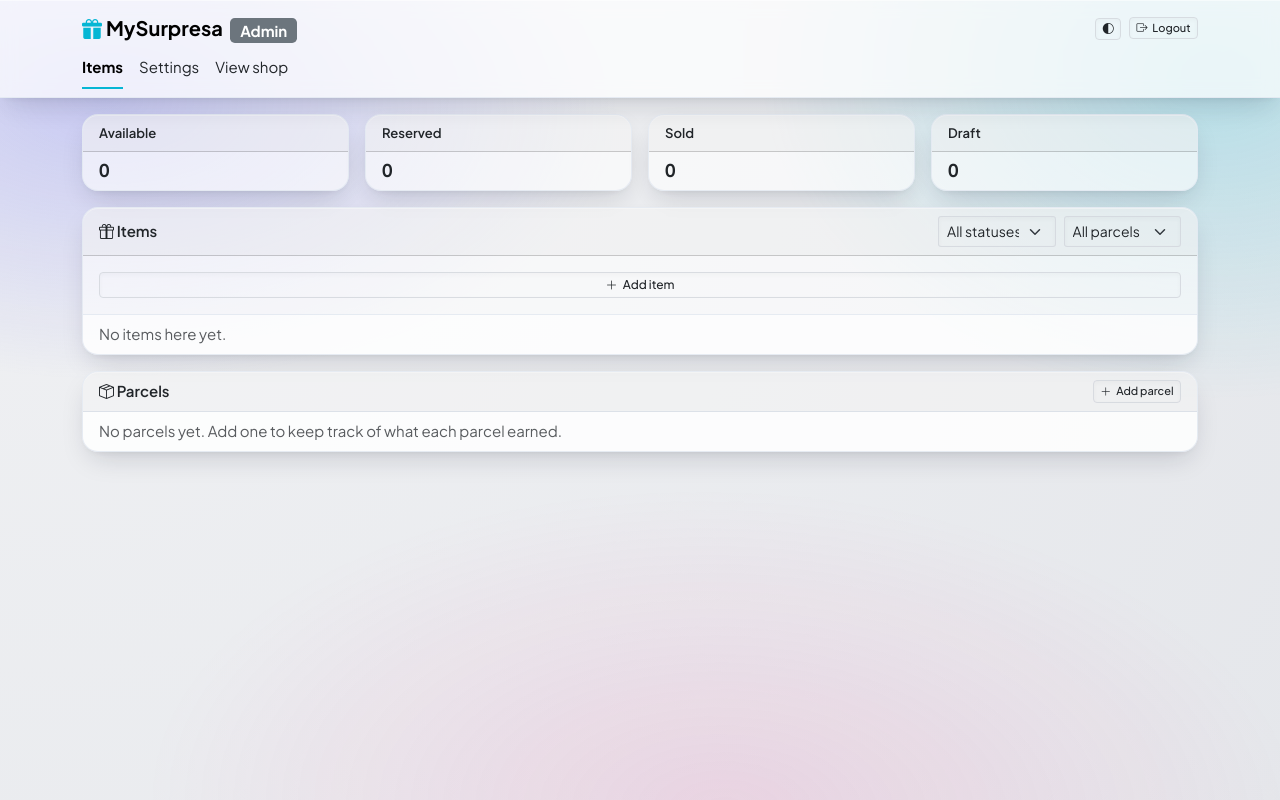
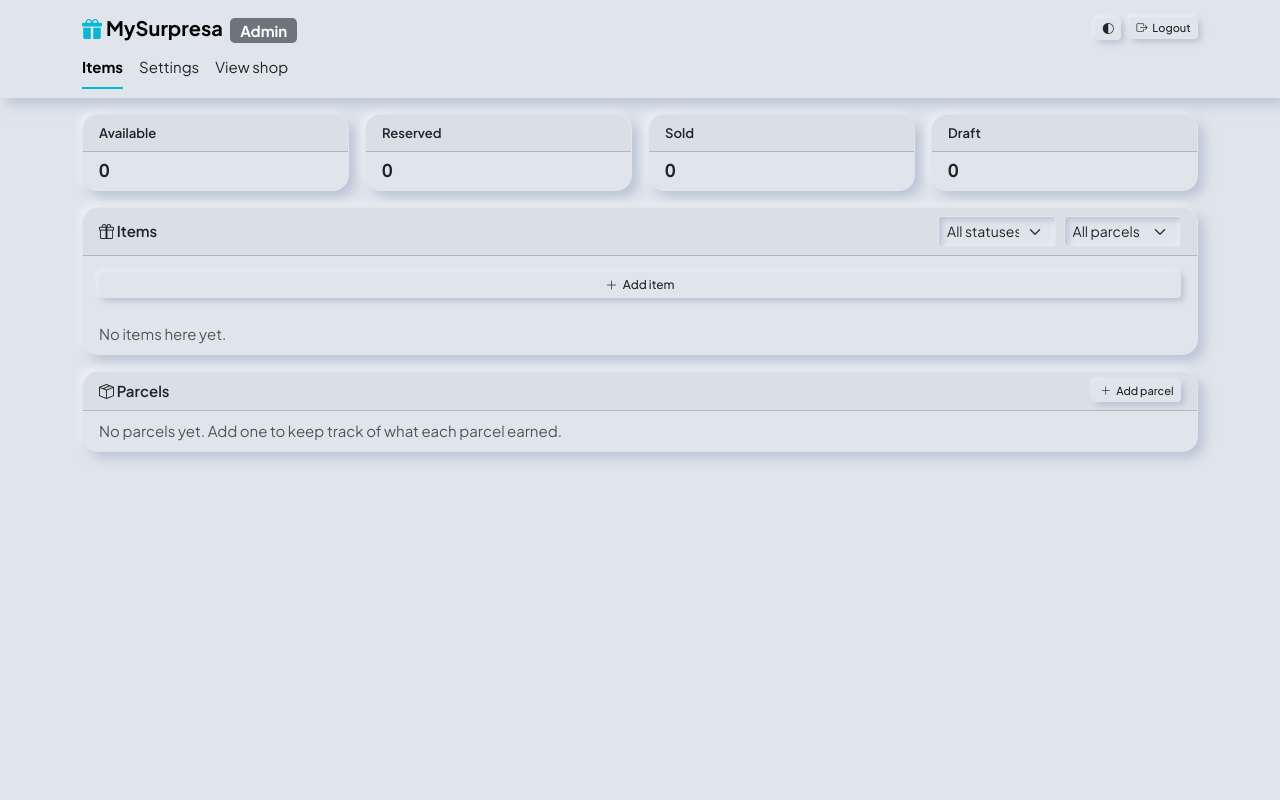
Before and after one commit to errolitolopez/mysurpresa, a Flask app: page /admin in a window 1280 px wide. Run offline with Flask 3, Linux system fonts and the light colour scheme; the visitor is signed in with stand-in values (Sample User, id 1); data that the repository does not hold is empty; some libraries are stand-ins or nearby versions.

Commit message:
refactor: always use the myguro neumorphic style, with only light and dark themes

```diff
--- a/mysurpresa/static/css/glass.css
+++ b/mysurpresa/static/css/glass.css
@@ -650,6 +525,110 @@ main { animation: page-in 0.35s ease both; }
 :root .alert-dark { --alert-color: var(--bs-emphasis-color); }
 
 
+
+/* ---- Neumorphic style (copied from myguro: Display settings -> Style -> Neumorphic) ----
+   MySurpresa always uses it: base.html sets data-style="neu" on <html>. Instead of new rules, the glass
+   tokens above are pointed at one flat base colour, so every card, input, modal and bar follows. Depth
+   then comes from a light shadow on one side and a dark one on the other, never from blur or borders.
+   Only light and dark mode are used. */
+html[data-style="neu"] {
+  --neu-bg: #e0e5ec;
+  --neu-light: rgba(255, 255, 255, 0.55); /* was 0.9: the white side looked like a glow on the top and left */
+  --neu-dark: rgba(163, 177, 198, 0.65);
+  --neu-raised: 6px 6px 12px var(--neu-dark), -3px -3px 8px var(--neu-light);
+  --neu-inset: inset 3px 3px 6px var(--neu-dark), inset -2px -2px 5px var(--neu-light);
+}
+html[data-style="neu"][data-bs-theme="dark"] {
+  --neu-bg: #2b2f36;
+  --neu-light: rgba(60, 66, 76, 0.4);
+  --neu-dark: rgba(18, 20, 24, 0.7);
+}
+html[data-style="neu"] {
+  --glass-bg: var(--neu-bg);
+  --glass-bg-strong: var(--neu-bg);
+  --glass-solid: var(--neu-bg);
+  --navbar-bg: var(--neu-bg);
+  --page-base: var(--neu-bg);
+  --page-gradient: none;
+  --glass-hover: var(--neu-bg);
+  --glass-border: transparent;
+  --glass-blur: none;
+  --glass-shadow: var(--neu-raised);
+  --glass-input: var(--neu-bg);
+  --glass-input-focus: var(--neu-bg);
+  --glass-input-border: transparent;
+  --glass-input-shadow: var(--neu-inset);
+}
+/* The moving colour blobs and the faint logo would show through as stains on a flat surface. */
+html[data-style="neu"] body::after,
+html[data-style="neu"] body::before { display: none; }
+
+/* Neumorphic buttons: raised at rest, pressed in while held. A smaller shadow than a panel, so a button
+   reads as sitting on the card. The border goes (the shadow is the edge) and the hover accent border with it;
+   hover only lifts the text colour. */
+html[data-style="neu"] {
+  --neu-raised-sm: 3px 3px 6px var(--neu-dark), -2px -2px 4px var(--neu-light);
+  --neu-inset-sm: inset 2px 2px 4px var(--neu-dark), inset -1px -1px 3px var(--neu-light);
+}
+html[data-style="neu"] :is(.btn-success, .btn-outline-success, .btn-primary, .btn-outline-primary,
+  .btn-danger, .btn-outline-danger, .btn-secondary, .btn-outline-secondary, .btn-warning, .btn-outline-warning, .btn-toggle) {
+  --bs-btn-bg: var(--neu-bg);
+  --bs-btn-border-color: transparent;
+  --bs-btn-hover-bg: var(--neu-bg);
+  --bs-btn-hover-border-color: transparent;
+  --bs-btn-active-bg: var(--neu-bg);
+  --bs-btn-active-border-color: transparent;
+  --bs-btn-disabled-bg: var(--neu-bg);
+  --bs-btn-disabled-border-color: transparent;
+  box-shadow: var(--neu-raised-sm);
+}
+html[data-style="neu"] .btn:not(:disabled):active,
+html[data-style="neu"] .btn.show,
+html[data-style="neu"] .btn-check:checked + .btn {
+  box-shadow: var(--neu-inset-sm);
+  transform: none; /* the inset shadow already says "pressed"; the shrink from the glass look would double it */
+}
+/* The chosen button of a segmented control keeps its blue (so it is clear which is on) and is pressed in. */
+html[data-style="neu"] .btn-check:checked + .btn-toggle,
+html[data-style="neu"] .btn-toggle.active {
+  --bs-btn-bg: var(--confirm-bg);
+  box-shadow: var(--neu-inset-sm);
+}
+html[data-style="neu"] .btn:disabled { box-shadow: none; opacity: 0.55; }
+
+/* Neumorphic list rows: they share the panel's colour, so they are flat. A faint line between rows takes the
+   place of the border the style removed; rows you can tap sink in a little on hover. */
+html[data-style="neu"] .list-group {
+  --bs-list-group-border-color: color-mix(in srgb, var(--neu-dark) 45%, transparent);
+}
+html[data-style="neu"] .list-group-item-action:hover,
+html[data-style="neu"] .list-group-item-action:focus {
+  background-color: var(--neu-bg);
+  box-shadow: var(--neu-inset-sm);
+}
+
+/* Focus ring for the neu style. Bootstrap draws a button's ring with box-shadow, but the raised look above sets
+   box-shadow too and is more specific, so a tabbed-to button showed no ring. An outline is a separate property,
+   so it shows on top of either shadow. (Inputs keep Bootstrap's ring: their focus rule comes later and wins.) */
+html[data-style="neu"] :is(.btn, .list-group-item-action):focus-visible {
+  outline: 2px solid var(--accent-to);
+  outline-offset: 2px;
+}
+
+/* Neumorphic alerts (the tips box too). The style makes --glass-border transparent, which took the outline off the
+   alert and left only the coloured bar on the left. Give the other three sides a soft line in the alert's own
+   colour; the left bar keeps its full colour (so border-left is not touched). */
+html[data-style="neu"] .alert {
+  --bs-alert-border-color: color-mix(in srgb, var(--alert-color) 40%, transparent);
+  border-top-color: var(--bs-alert-border-color);
+  border-right-color: var(--bs-alert-border-color);
+  border-bottom-color: var(--bs-alert-border-color);
+}
+
+/* Cards written with Bootstrap's .shadow-sm (the login and password pages) kept its faint shadow, because a utility class
+   is !important and beat the raised shadow above, so those cards had no visible edge. !important here only to beat it. */
+html[data-style="neu"] .card.shadow-sm { box-shadow: var(--neu-raised) !important; }
+
 /* ---- MySurpresa: the shop ---- */
 
 /* Prices in the accent gradient, so they are the first thing the eye finds on a tile. */
--- a/mysurpresa/static/js/theme.js
+++ b/mysurpresa/static/js/theme.js
@@ -1,13 +1,10 @@
 // Colour theme (copied from myguro). Loaded in <head> so the theme is set before the page is drawn (no flash).
 // "auto" follows the device; a person's choice is kept in this browser only.
-// Every theme is built on Bootstrap's light or dark mode (data-bs-theme); the named themes
-// (Darcula, Solarized, Neon) then change the colours on top of it (data-mysurpresa-theme, see glass.css).
+// Only Bootstrap's light and dark mode (data-bs-theme); myguro's named themes are left out.
 
 (function () {
   const KEY = "mysurpresa-theme";
-  const CHOICES = ["auto", "light", "dark", "darcula", "solarized", "neon"];
-  // Which Bootstrap mode each named theme starts from.
-  const BASE = { light: "light", dark: "dark", darcula: "dark", solarized: "light", neon: "dark" };
+  const CHOICES = ["auto", "light", "dark"];
   const dark = window.matchMedia("(prefers-color-scheme: dark)");
 
   function saved() {
@@ -21,8 +18,7 @@
 
   function apply(choice) {
     const theme = choice === "auto" ? (dark.matches ? "dark" : "light") : choice;
-    document.documentElement.setAttribute("data-bs-theme", BASE[theme]);
-    document.documentElement.setAttribute("data-mysurpresa-theme", theme);
+    document.documentElement.setAttribute("data-bs-theme", theme);
   }
 
   // No colour animation while the first theme is applied (removed once the page has loaded).
--- a/mysurpresa/templates/_theme_menu.html
+++ b/mysurpresa/templates/_theme_menu.html
@@ -4,8 +4,7 @@
           aria-expanded="false" aria-label="Change theme" title="Change theme"></button>
   <ul class="dropdown-menu dropdown-menu-end">
     <li><h6 class="dropdown-header">Theme</h6></li>
-    {% for value, label in (("auto", "Auto"), ("light", "Light"), ("dark", "Dark"), ("darcula", "Darcula"),
-                            ("solarized", "Solarized"), ("neon", "Neon")) %}
+    {% for value, label in (("auto", "Auto"), ("light", "Light"), ("dark", "Dark")) %}
     <li><button class="dropdown-item" type="button" data-theme-choice="{{ value }}">{{ label }}</button></li>
     {% endfor %}
   </ul>
--- a/mysurpresa/templates/base.html
+++ b/mysurpresa/templates/base.html
@@ -1,5 +1,6 @@
 <!doctype html>
-<html lang="en">
+<!-- data-style="neu": the neumorphic look from myguro, always on (see glass.css) -->
+<html lang="en" data-style="neu">
 <head>
   <meta charset="utf-8">
   <meta name="viewport" content="width=device-width, initial-scale=1">
@@ -19,7 +20,7 @@
         href="https://cdn.jsdelivr.net/npm/bootstrap-icons@1.11.3/font/bootstrap-icons.min.css"
         integrity="sha384-XGjxtQfXaH2tnPFa9x+ruJTuLE3Aa6LhHSWRr1XeTyhezb4abCG4ccI5AkVDxqC+"
         crossorigin="anonymous">
-  <link rel="stylesheet" href="{{ url_for('static', filename='css/glass.css', v=2) }}">
+  <link rel="stylesheet" href="{{ url_for('static', filename='css/glass.css', v=3) }}">
   <script src="{{ url_for('static', filename='js/theme.js') }}"></script>
 </head>
 <body class="d-flex flex-column min-vh-100">
```
Also changed, not shown: other parts of mysurpresa/static/css/glass.css (+3 -128 lines).
